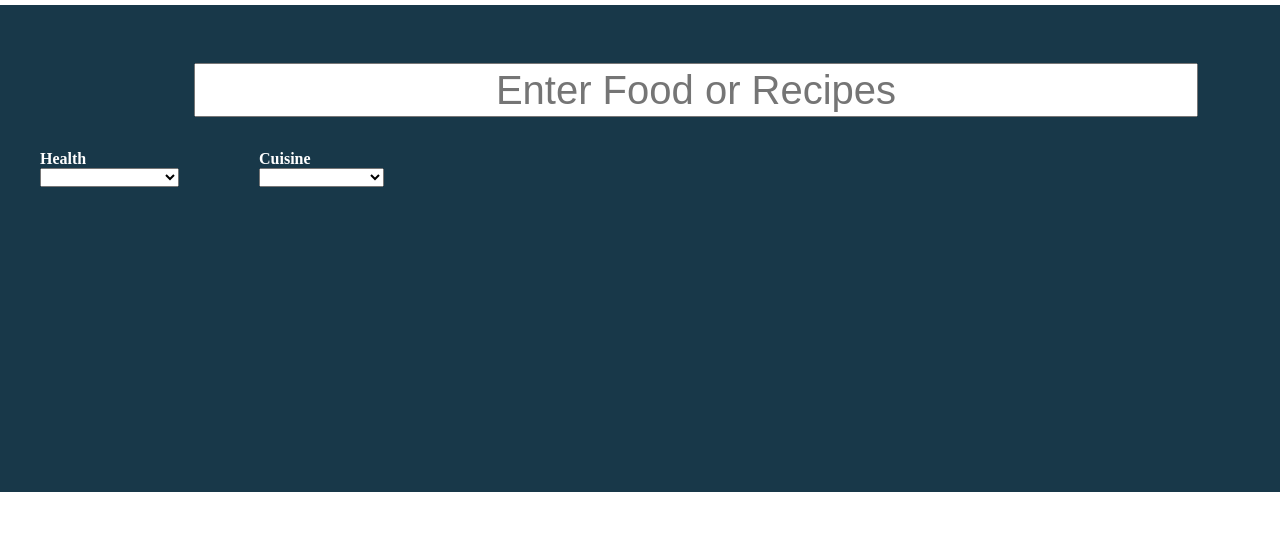
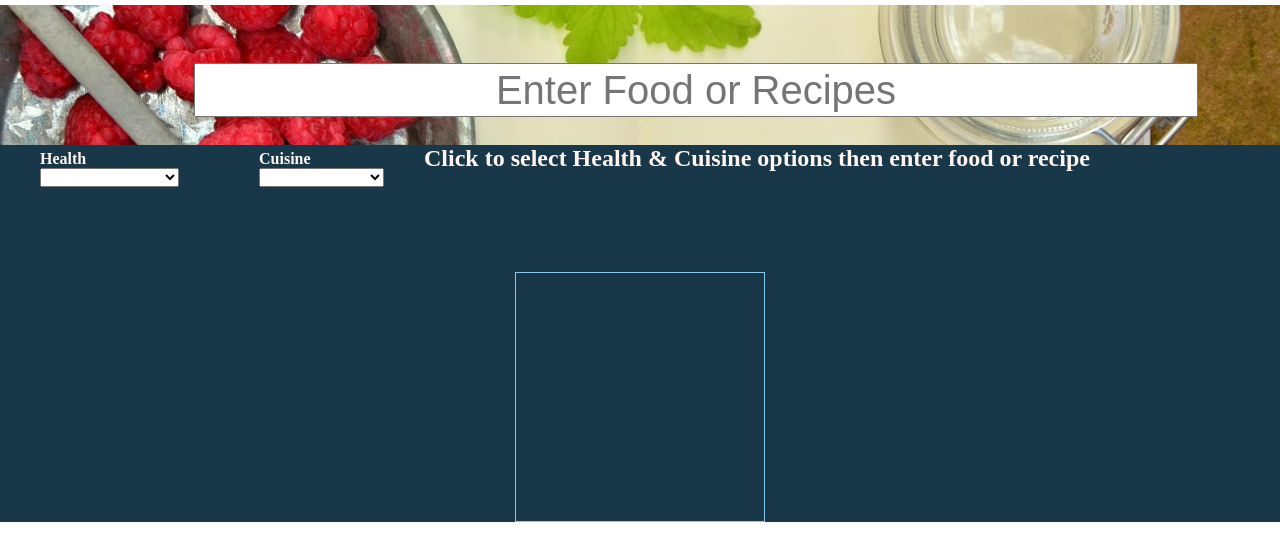
Before and after one commit to Mindydiane/recipe-selector, a plain HTML site: page index.html in a window 1280 px wide. Shown: the part 94-654 px from the top of the page. Drawn offline with nearby package versions, Linux system fonts and the light colour scheme.

Commit message:
fixed bg search img and updated html text and color

```diff
--- a/assets/css/style.css
+++ b/assets/css/style.css
@@ -2,7 +2,7 @@
     --prim-color: #84c9ee;
     --second-color: #183849;
     --third-color: #74240c;
-    --forth-color: white;
+    --forth-color: #FFF5EE;
 }
 
 *{
@@ -28,6 +28,9 @@ header h1 {
     padding: 40px 40px 10px 40px;
     white-space: pre-wrap;
     text-align: center;
+    background-image: url(../images/blank-book.jpg);
+    background-size: cover;
+    background-attachment: fixed;
 }
 
 .search-text {
@@ -59,7 +62,7 @@ section {
     width: 250px;
     height: 250px;
     padding: 20px 0 20px 0;
-    border: 1px solid var(--second-color);
+    border: 1px solid var(--prim-color);
     box-sizing: border-box;
 }
 
--- a/index.html
+++ b/index.html
@@ -1,13 +1,21 @@
 <!DOCTYPE html>
 <html lang="en">
-
   <head>
-    <meta charset="UTF-8">
-    <meta http-equiv="X-UA-Compatible" content="IE=edge">
-    <meta name="viewport" content="width=device-width, initial-scale=1.0">
-    <link rel="stylesheet" href="https://cdnjs.cloudflare.com/ajax/libs/jqueryui/1.12.1/themes/base/jquery-ui.min.css">
-    <link href="https://fonts.googleapis.com/css?family=IBM+Plex+Sans:400,400i,700&display=swap" rel="stylesheet">
-    <link rel="stylesheet" href="https://cdnjs.cloudflare.com/ajax/libs/font-awesome/5.11.2/css/all.min.css">
+    <meta charset="UTF-8" />
+    <meta http-equiv="X-UA-Compatible" content="IE=edge" />
+    <meta name="viewport" content="width=device-width, initial-scale=1.0" />
+    <link
+      rel="stylesheet"
+      href="https://cdnjs.cloudflare.com/ajax/libs/jqueryui/1.12.1/themes/base/jquery-ui.min.css"
+    />
+    <link
+      href="https://fonts.googleapis.com/css?family=IBM+Plex+Sans:400,400i,700&display=swap"
+      rel="stylesheet"
+    />
+    <link
+      rel="stylesheet"
+      href="https://cdnjs.cloudflare.com/ajax/libs/font-awesome/5.11.2/css/all.min.css"
+    />
     <link rel="stylesheet" href="./assets/css/style.css" />
     <title>Document</title>
   </head>
@@ -17,13 +25,15 @@
       <h1 class="title">Super Recipes</h1>
     </header>
 
-
     <!-- search area & background image-->
     <div class="background">
       <form class="search-bar">
-        <input type="text" class="search-text" placeholder="Enter Food or Recipes" />
+        <input
+          type="text"
+          class="search-text"
+          placeholder="Enter Food or Recipes"
+        />
       </form>
-
       <div class="filter-form">
         <form class="filter">
           <div class="option-label">
@@ -83,6 +93,9 @@
             <option value="soy-free">Soy-free</option>
           </select>
         </form>
+        <h2 class="filter-form">
+          Click to select Health &amp; Cuisine options then enter food or recipe
+        </h2>
       </div>
 
       <main class="search-content">
@@ -93,12 +106,9 @@
           </div>
         </section>
       </main>
-
     </div>
-
 
     <script src="https://cdnjs.cloudflare.com/ajax/libs/jquery/3.6.0/jquery.min.js"></script>
     <script src="./assets/js/script.js"></script>
   </body>
-
 </html>
```
Lines whose indentation alone changed are shown as unchanged.
